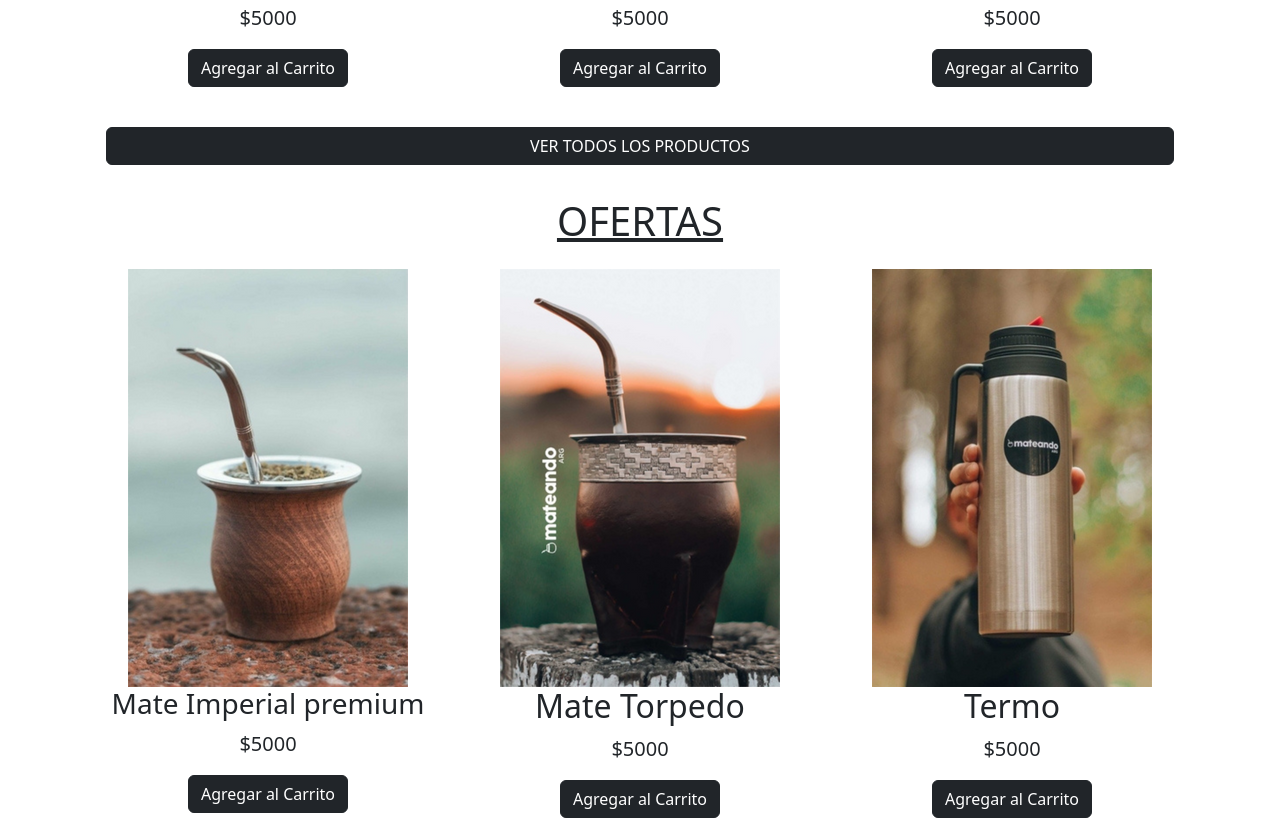
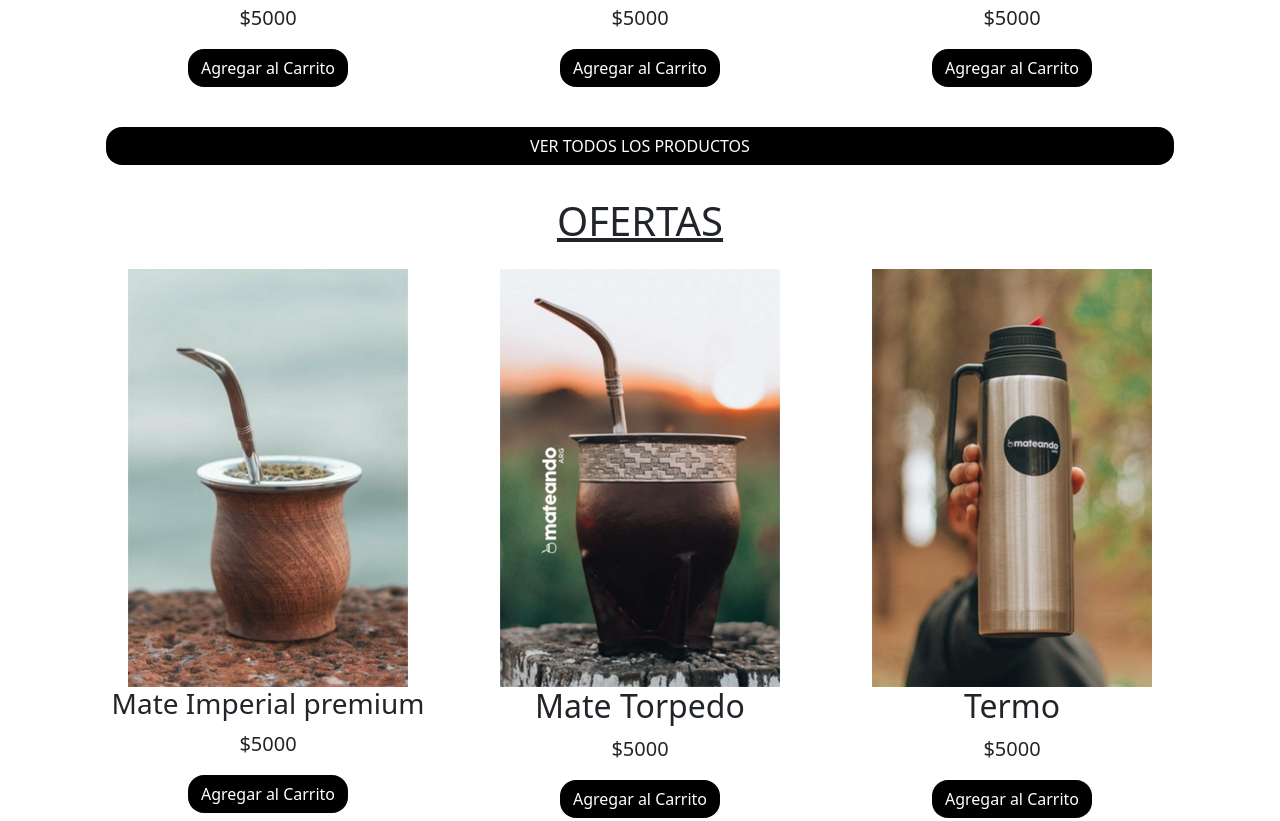
Before and after one commit to LautaroAmezaga/PreEntrega3Amezaga, a website: page index.html in a window 1280 px wide. Shown: the part 573-1394 px from the top of the page. Drawn offline with nearby package versions, Linux system fonts and the light colour scheme.

Commit message:
Correcion css en paginas

```diff
--- a/index.html
+++ b/index.html
@@ -130,24 +130,24 @@
           <img src="img/Mate 1.png" alt="Mate 1" />
           <h2>Mate cincelado</h2>
           <p class="lead">$5000</p>
-          <button type="button" class="btn btn-dark">Agregar al Carrito</button>
+          <button type="button" class="btn">Agregar al Carrito</button>
         </div>
         <div class="col-md p-2 m-2">
           <img src="img/Mate 2.png" alt="Mate 2" />
           <h2>Mate Imperial</h2>
           <p class="lead">$5000</p>
-          <button type="button" class="btn btn-dark">Agregar al Carrito</button>
+          <button type="button" class="btn">Agregar al Carrito</button>
         </div>
         <div class="col-md p-2 m-2">
           <img src="img/Mate 3.png" alt="mate 3" />
           <h2>Mate algarrobo</h2>
           <p class="lead">$5000</p>
-          <button type="button" class="btn btn-dark">Agregar al Carrito</button>
+          <button type="button" class="btn">Agregar al Carrito</button>
         </div>
       </div>
         </div>
         <div class="d-grid m-4">
-          <button type="button" class="btn btn-dark btn-block">VER TODOS LOS PRODUCTOS</button>
+          <button type="button" class="btn btn-block">VER TODOS LOS PRODUCTOS</button>
         </div>
       </div>
     </section>
@@ -161,19 +161,19 @@
           <img src="img/Mate 4.png" alt="Mate 4" />
           <h3>Mate Imperial premium</h3>
           <p class="lead">$5000</p>
-          <button type="button" class="btn btn-dark">Agregar al Carrito</button>
+          <button type="button" class="btn">Agregar al Carrito</button>
         </div>
         <div class="col-md p-2 m-2">
           <img src="img/Mate 5.png" alt="Mate 5" />
           <h2>Mate Torpedo</h2>
           <p class="lead">$5000</p>
-          <button type="button" class="btn btn-dark">Agregar al Carrito</button>
+          <button type="button" class="btn">Agregar al Carrito</button>
         </div>
         <div class="col-md p-2 m-2">
           <img src="img/Termo.png" alt="Termo" />
           <h2>Termo</h2>
           <p class="lead">$5000</p>
-          <button type="button" class="btn btn-dark">Agregar al Carrito</button>
+          <button type="button" class="btn">Agregar al Carrito</button>
         </div>
         </div>
       </div>
--- a/scss/_Productos.scss
+++ b/scss/_Productos.scss
@@ -0,0 +1,9 @@
+section{
+    .container{
+        button{
+            color: $secondary-color;
+            background-color: $primary-color;
+            border-radius: 1rem;
+        }
+    }
+}
--- a/scss/_index.scss
+++ b/scss/_index.scss
@@ -0,0 +1,9 @@
+section{
+    .container{
+        button{
+            color: $secondary-color;
+            background-color: $primary-color;
+            border-radius: 1rem;
+        }
+    }
+}
```
Also changed, not shown: pages/Mate tips.html (+2 -2 lines), pages/Nosotros.html (+3 -3 lines), pages/Productos.html (+7 -7 lines), css/style.css, 1 other file.
